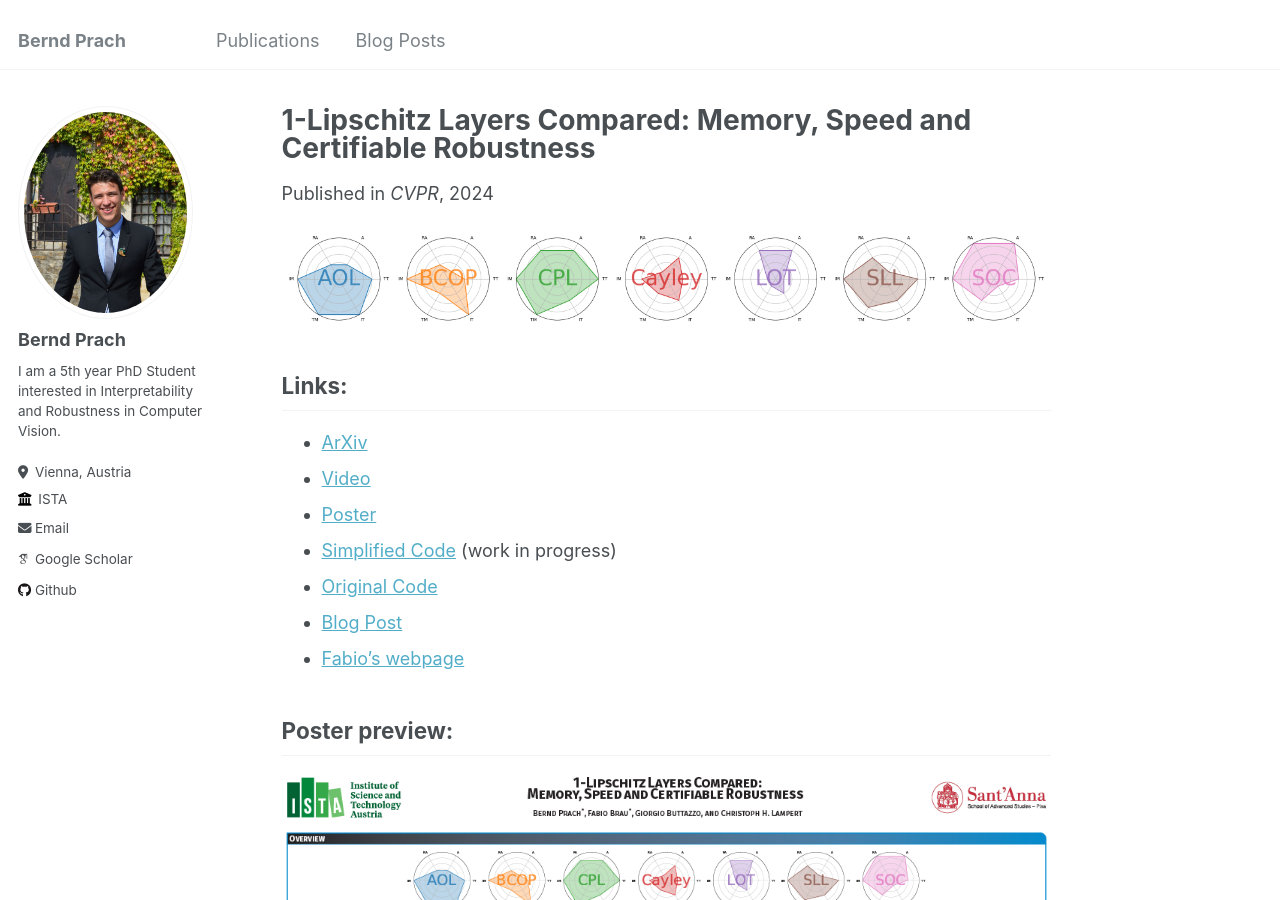
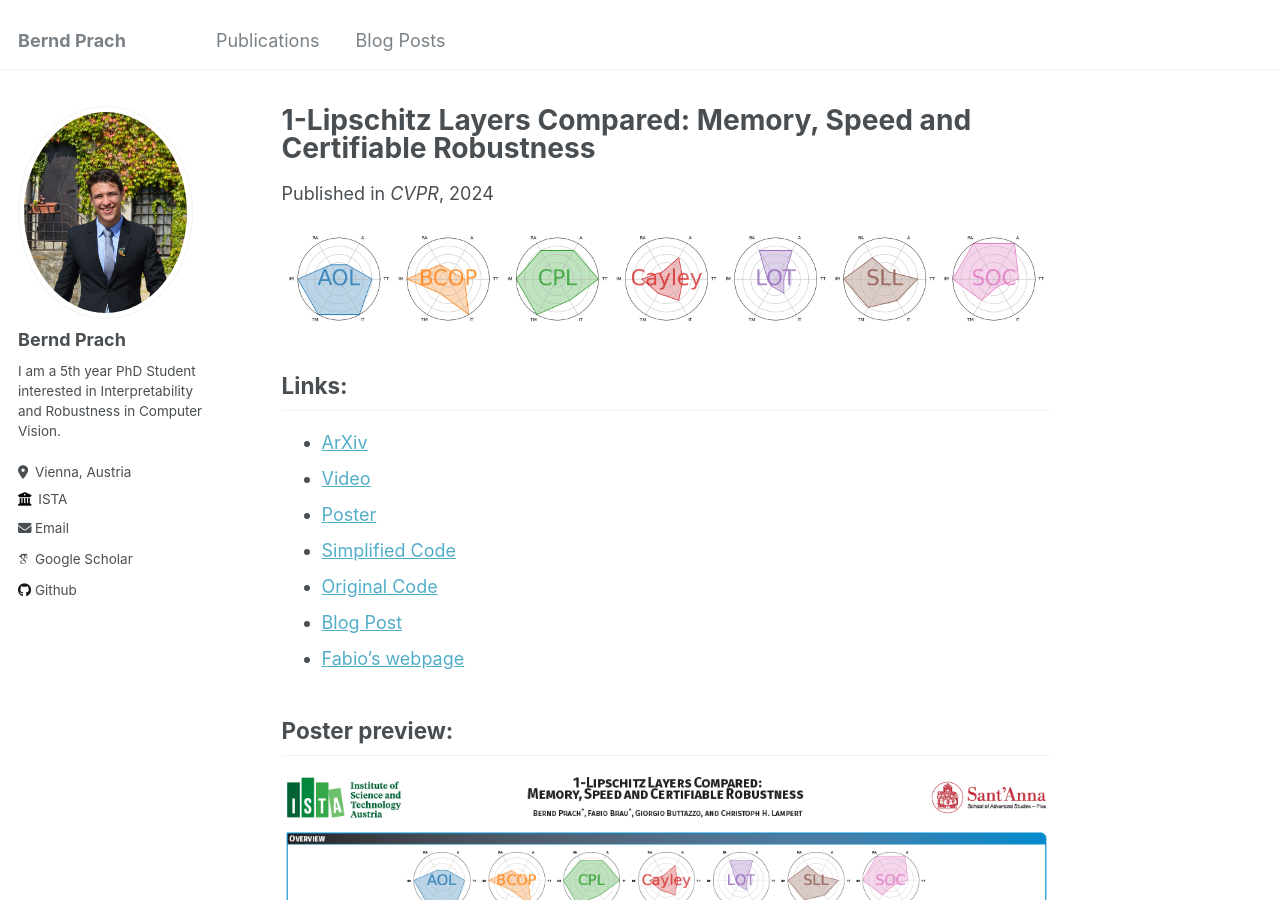
Before and after one commit to berndprach/berndprach.github.io, a Jekyll site: the page built from _publications/1_lipschitz_layers_compared.md, in a window 1280 px wide and 900 px high. Built offline with Jekyll 4.4.1, drawn with Linux system fonts in a browser that asks for light colours; some web fonts are replaced.

Commit message:
Update 1_lipschitz_layers_compared.md

```diff
--- a/_publications/1_lipschitz_layers_compared.md
+++ b/_publications/1_lipschitz_layers_compared.md
@@ -18,7 +18,7 @@ paperurl: 'https://arxiv.org/pdf/2311.16833'
 - [ArXiv](https://arxiv.org/abs/2311.16833)
 - [Video](https://www.youtube.com/watch?v=5l0kkrAMqDg)
 - [Poster](https://drive.google.com/file/d/1774juF7XtxgJTUi8g0a8B8sH8AuSvRj7/view?usp=sharing)
-- [Simplified Code](https://github.com/berndprach/OneLipschitzLayersCompared) (work in progress)
+- [Simplified Code](https://github.com/berndprach/OneLipschitzLayersCompared)
 - [Original Code](https://github.com/berndprach/1LipschitzLayersCompared)
 - [Blog Post](https://berndprach.github.io/blog-posts/2024/06/1-LipschitzLayersCompared)
 - [Fabio's webpage](https://fabiobrau.github.io/)
```
